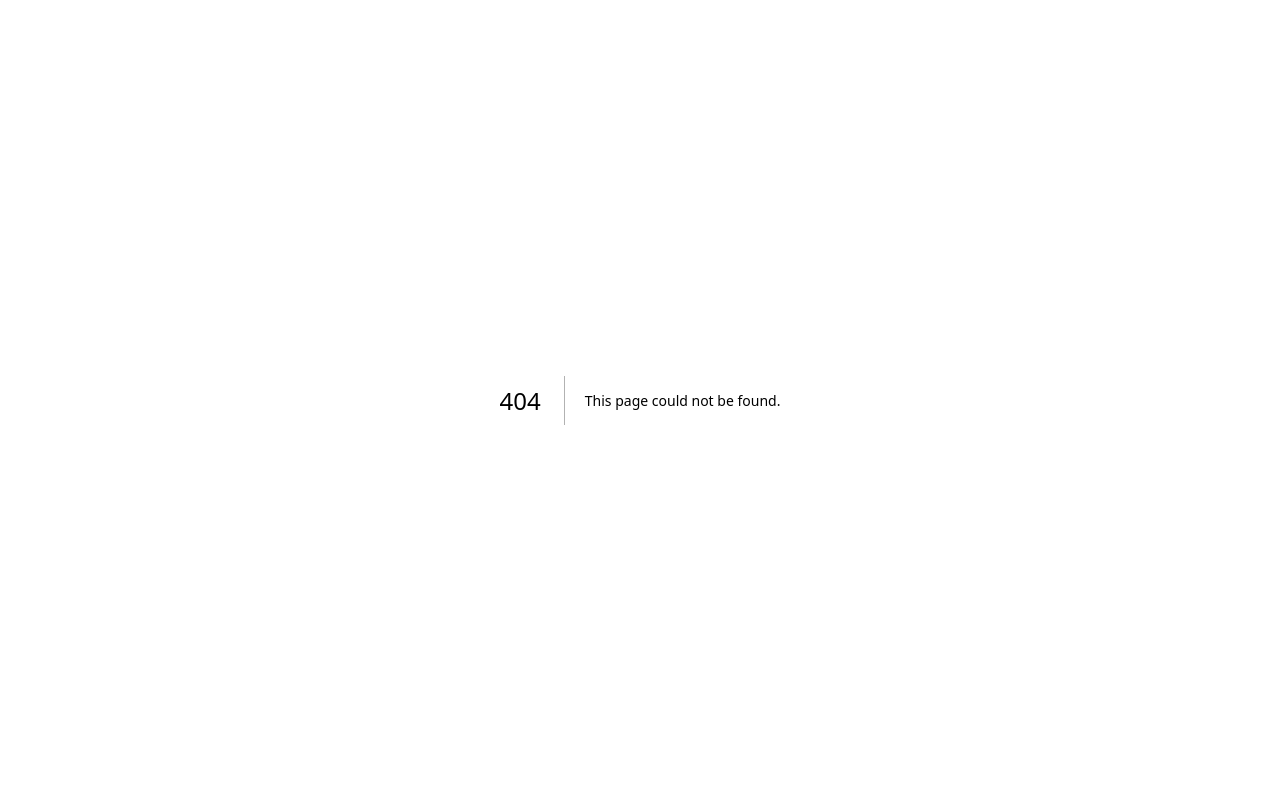
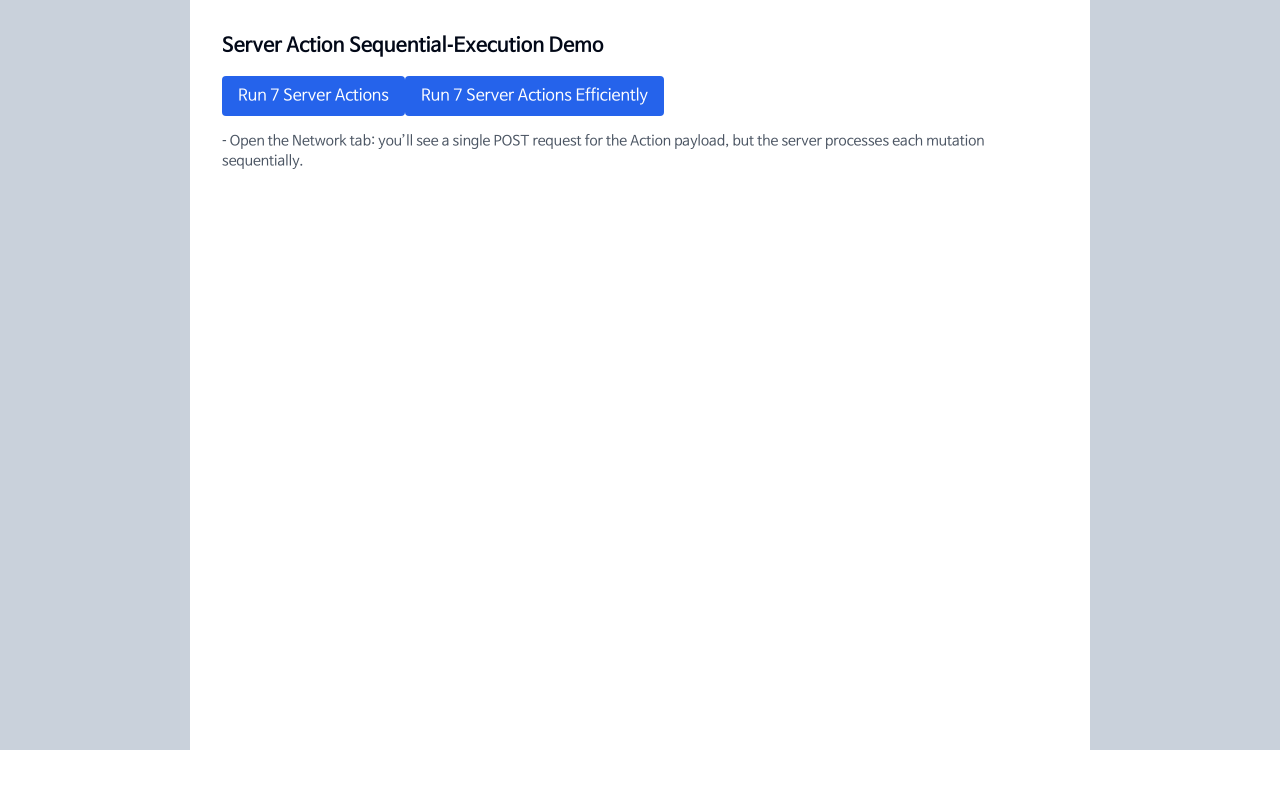
Before and after one commit to 2duckchun/nextjs-code-archive, a Next.js app: page /server-action/parallrel in a window 1280 px wide. Before the commit this address had no page. Shown: the top 788 px of the page. Built offline with nearby package versions, Linux system fonts and the light colour scheme.

Commit message:
:test_tube: 서버액션 속도 테스트

```diff
--- /dev/null
+++ b/src/actions/server-actions/index.ts
@@ -0,0 +1,38 @@
+'use server'
+
+/** Utility: artificial delay */
+const delay = (ms: number) =>
+  new Promise<void>((resolve) => setTimeout(resolve, ms))
+
+export async function A() {
+  await delay(500) // 500 ms
+  return 'A done'
+}
+export async function B() {
+  await delay(450) // 450 ms
+  return 'B done'
+}
+export async function C() {
+  await delay(400) // 400 ms
+  return 'C done'
+}
+export async function D() {
+  await delay(350) // 350 ms
+  return 'D done'
+}
+export async function E() {
+  await delay(300) // 300 ms
+  return 'E done'
+}
+export async function F() {
+  await delay(250) // 250 ms
+  return 'F done'
+}
+export async function G() {
+  await delay(200) // 200 ms
+  return 'G done'
+}
+
+export async function callEfficient() {
+  await Promise.all([A(), B(), C(), D(), E(), F(), G()])
+}
--- /dev/null
+++ b/src/app/(routes)/(default)/server-action/parallrel/page.tsx
@@ -0,0 +1,59 @@
+'use client'
+import { useState } from 'react'
+import { A, B, C, callEfficient, D, E, F, G } from '@/actions/server-actions'
+
+export default function ServerActionQueueDemo() {
+  const [elapsed, setElapsed] = useState<number | null>(null)
+  const [elapsedEfficient, setElapsedEfficient] = useState<number | null>(null)
+
+  async function run() {
+    const started = performance.now()
+    // ⇩ Even though these are fired "concurrently", Next.js queues them
+    //    so they execute A → B → … → G (total ≈ 2 450 ms).
+    await Promise.all([A(), B(), C(), D(), E(), F(), G()])
+
+    setElapsed(performance.now() - started)
+  }
+
+  async function runEfficient() {
+    const started = performance.now()
+    await callEfficient()
+    setElapsedEfficient(performance.now() - started)
+  }
+
+  return (
+    <main className="space-y-4 p-8">
+      <h1 className="text-xl font-bold">
+        Server Action Sequential‑Execution Demo
+      </h1>
+      <button
+        onClick={run}
+        className="rounded bg-blue-600 px-4 py-2 text-white"
+      >
+        Run 7 Server Actions
+      </button>
+      <button
+        onClick={runEfficient}
+        className="rounded bg-blue-600 px-4 py-2 text-white"
+      >
+        Run 7 Server Actions Efficiently
+      </button>
+      {elapsed !== null && (
+        <p>
+          Total time: <strong>{elapsed.toFixed(0)} ms</strong> (expected
+          ≈ 2 450 ms)
+        </p>
+      )}
+      {elapsedEfficient !== null && (
+        <p>
+          Total time: <strong>{elapsedEfficient.toFixed(0)} ms</strong>{' '}
+          (expected ≈ 2 450 ms)
+        </p>
+      )}
+      <p className="text-sm text-gray-600">
+        ‑ Open the Network tab: you’ll see a single POST request for the Action
+        payload, but the server processes each mutation sequentially.
+      </p>
+    </main>
+  )
+}
```
